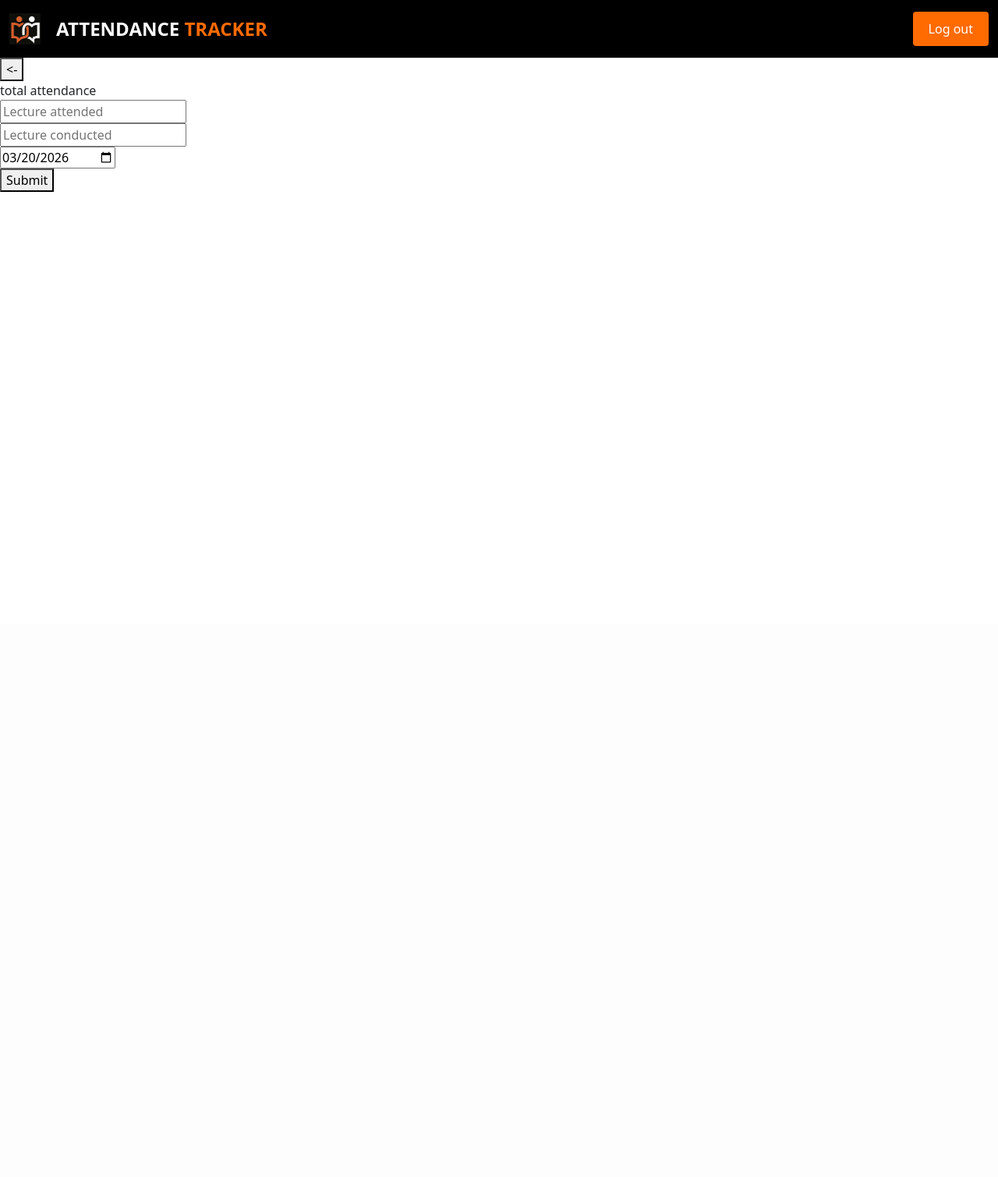
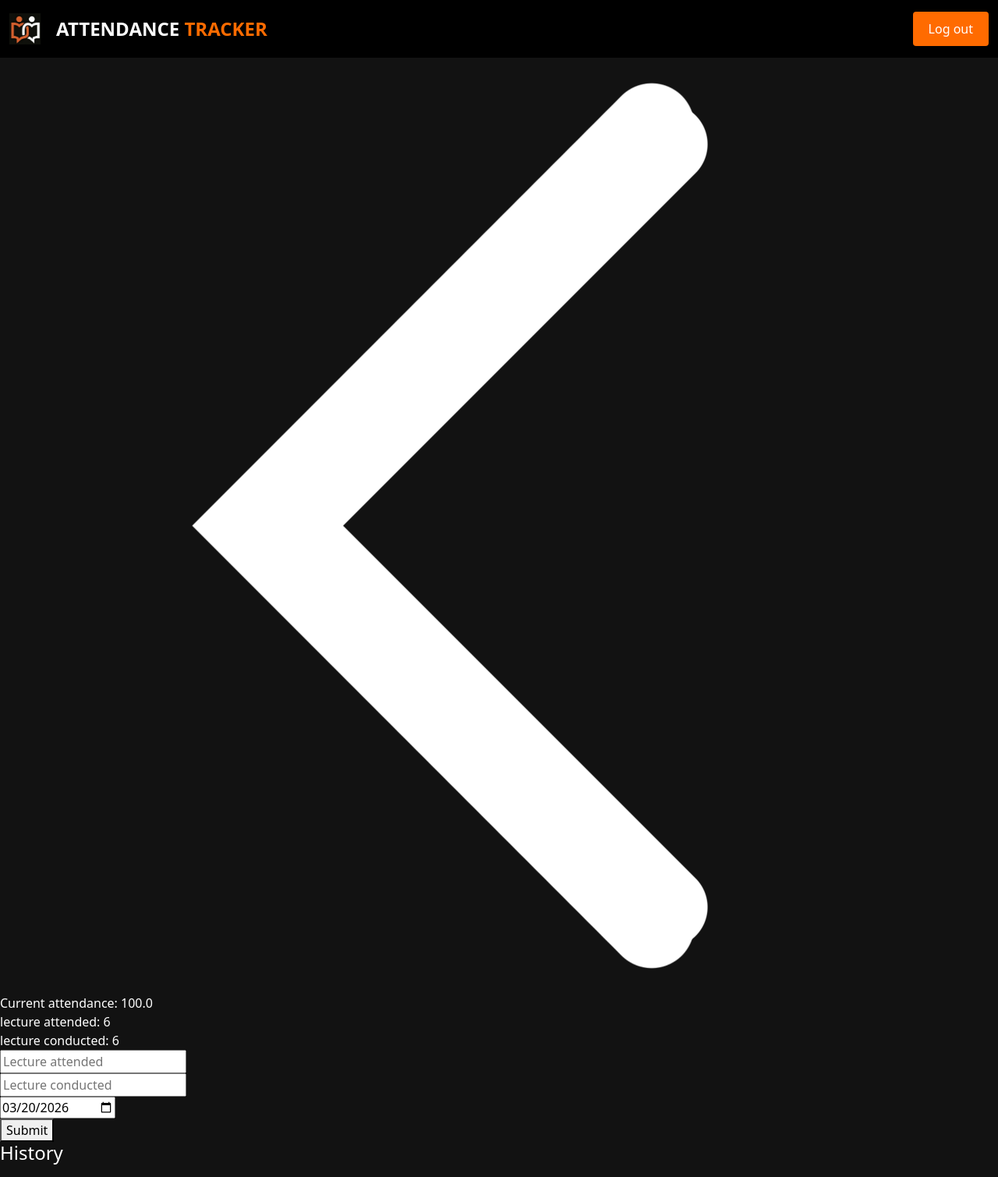
Before and after one commit to SirVishnu/attendance-tracker, a Flask app: page /group/2 in a window 1280 px wide. Shown: the whole page at 78% size. Before the commit the page ends 246 px from the top, so only its background shows below. Run offline with Flask 3, Linux system fonts and the light colour scheme; a user stored in the database is signed in; data comes from the database, SQL or seed files in the repository; both versions use the stored data as it was after the commit.

Commit message:
implemented attendance calculation and display the percentage of attendance

```diff
--- a/app.py
+++ b/app.py
@@ -62,9 +62,6 @@ def group(id):
     db = get_db()
     group = db.execute("SELECT * FROM groups WHERE user_id = ? AND id = ?", [session['user_id'], id]).fetchone()
 
-    if group['use_subgroups'] == 1:
-        sub_group = db.execute("SELECT * FROM subjects WHERE group_id = ?", [id]).fetchall()
-        return render_template("group.html", group=group, subject=sub_group, id=id)
 
     # if user submits form for lecture
     if request.method == 'POST':
@@ -84,7 +81,24 @@ def group(id):
         db.execute("INSERT INTO sessions (group_id, date, lecture_conducted, lecture_attended) VALUES (?, ?, ?, ?)", [id, date, conduct, attend])
         db.commit()
 
-    return render_template("group.html",group=group, id=id, today=datetime.date.today())
+        return redirect(url_for('group', id=id))
+
+    # get total attendance %
+    attendance = db.execute("SELECT SUM(lecture_attended) as attend, SUM(lecture_conducted) as conduct FROM sessions WHERE group_id = ? GROUP BY group_id",[id]).fetchone()
+
+    if attendance is None:
+        percent = 0
+        attendance = {'attend': 0, 'conduct': 0}
+    else:
+        percent = int(attendance['attend']) / int(attendance['conduct']) * 100
+        percent = round(percent, 2)
+
+    # check if use subgroup
+    if group['use_subgroups'] == 1:
+        sub_group = db.execute("SELECT * FROM subjects WHERE group_id = ?", [id]).fetchall()
+        return render_template("group.html",attendance=attendance,percent=percent, group=group, subject=sub_group, id=id)
+
+    return render_template("group.html",attendance=attendance, group=group, id=id,percent=percent, today=datetime.date.today())
 
 # create new subject
 @app.route("/group/<int:id>/create", methods=['GET', 'POST'])
@@ -114,6 +128,7 @@ def subject(group_id, sub_id):
     # initialize db
     db = get_db()
     sub = db.execute("SELECT * FROM subjects WHERE id = ? AND group_id = ?", [sub_id, group_id]).fetchone()
+
     if request.method == 'POST':
         attend = request.form.get("lec_attend")
         conduct = request.form.get("lec_conduct")
@@ -128,8 +143,19 @@ def subject(group_id, sub_id):
         # save in db
         db.execute("INSERT INTO sessions (group_id, subject_id, date, lecture_conducted, lecture_attended) VALUES (?, ?,?, ?, ?)", [group_id,sub_id, date, conduct, attend])
         db.commit()
+        return redirect(url_for('subject', group_id = group_id, sub_id=sub_id))
 
-    return render_template("subject.html",group_id=group_id, sub_id=sub_id, sub=sub, today=datetime.date.today())
+    # get total attendance %
+    attendance = db.execute("SELECT SUM(lecture_attended) as attend, SUM(lecture_conducted) as conduct FROM sessions WHERE group_id = ? AND subject_id = ? GROUP BY subject_id",[group_id, sub_id]).fetchone()
+
+    if attendance is None:
+        percent = 0
+        attendance = {'attend': 0, 'conduct': 0}
+    else:
+        percent = int(attendance['attend']) / int(attendance['conduct']) * 100
+        percent = round(percent, 2)
+
+    return render_template("subject.html",attendance=attendance, percent=percent, group_id=group_id, sub_id=sub_id, sub=sub, today=datetime.date.today())
 
 # login route
 @app.route("/login", methods=['GET', 'POST'])
--- a/static/style.css
+++ b/static/style.css
@@ -1,4 +1,7 @@
-
+body{
+    background-color: #121212;
+    color: white;
+}
 .navbar {
     background-color: black;
     padding: 15px 0;
--- a/templates/create.html
+++ b/templates/create.html
@@ -4,6 +4,11 @@ Create
 {% endblock %}
 
 {% block main %}
+<div>
+    <a href="/">
+        <img src="{{ url_for('static', filename='images/back.png') }}">
+    </a>
+</div>
 <form action="/create" method="post">
     <div>
         <input required autofocus autocomplete="off" type="text" name="name" placeholder="Group name">
--- a/templates/create_sub.html
+++ b/templates/create_sub.html
@@ -4,6 +4,9 @@ Create
 {% endblock %}
 Create new subject
 {% block main %}
+<div>
+    <a href="{{url_for('group', id=id)}}"><img src="/static/images/back.png" alt="back button"></a>
+</div>
 <form action="{{ url_for('create_subject', id=id) }}" method="post">
     <div>
         <input required autofocus autocomplete="off" type="text" name="name" placeholder="Subject name">
--- a/templates/group.html
+++ b/templates/group.html
@@ -5,7 +5,19 @@
 {% block main %}
 
     <div>
-        <a href="/"><button><-</button></a>
+        <a href="/">
+            <img src="{{ url_for('static', filename='images/back.png') }}">
+        </a>
+    </div>
+
+    <div>
+        Current attendance: {{percent}}
+    </div>
+    <div>
+        lecture attended: {{attendance.attend}}
+    </div>
+    <div>
+        lecture conducted: {{attendance.conduct}}
     </div>
 
     {% if group['use_subgroups'] == 1 %}
@@ -20,9 +32,6 @@
             <a href="{{ url_for('create_subject', id=id) }}"><button>+</button></a>
         </div>
     {% else %}
-        <div>
-            total attendance
-        </div>
         <form action="{{url_for('group', id=id)}}" method="post">
             <div>
                 <input required autocomplete="off" min="0" name="lec_attend" type="number" placeholder="Lecture attended">
@@ -37,6 +46,13 @@
                 <button type="submit">Submit</button>
             </div>
         </form>
+
+        <div>
+            <h4>History</h4>
+            <ul>
+
+            </ul>
+        </div>
     {% endif %}
 
     <div>
```
Also changed, not shown: templates/subject.html (+8 -2 lines), attendance.db, static/images/back.png (added).
